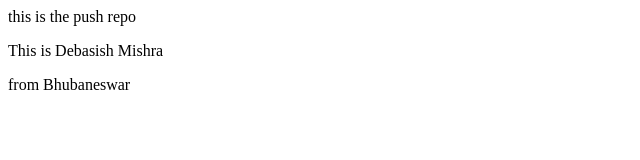
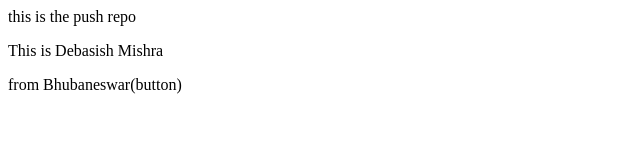
Before and after one commit to ITDev79/newlocalrepo, a plain HTML site: page index.html in a window 1280 px wide. Shown: the full height of the page, 0-640 px from the left. Drawn offline with Linux system fonts and the light colour scheme.

```diff
--- a/index.html
+++ b/index.html
@@ -1,3 +1,3 @@
 <p>this is the push repo</p>
 <p>This is Debasish Mishra</p>
-<p>from Bhubaneswar</p>
+<p>from Bhubaneswar(button)</p>
```
Also changed, not shown: 1 other file.
